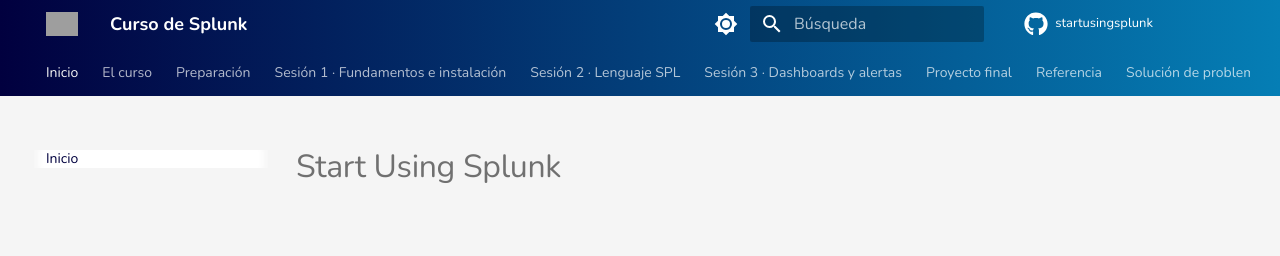
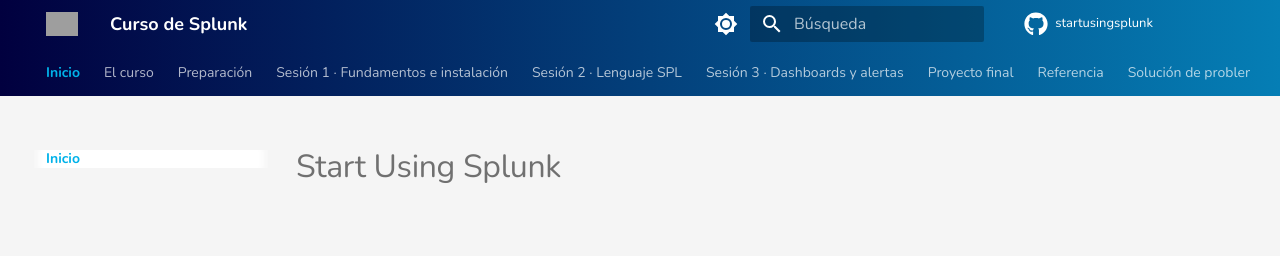
Before and after one commit to agile611/startusingsplunk, an MkDocs documentation site: the page built from docs/index.md, in a window 1280 px wide. Shown: the top 256 px of the page. Built offline with MkDocs 1.6.1 and Material for MkDocs 9.7.7, drawn with Linux system fonts in a browser that asks for light colours; grey boxes are pictures that could not be loaded.

Commit message:
new links

```diff
--- a/docs/assets/css/custom.css
+++ b/docs/assets/css/custom.css
@@ -40,7 +40,8 @@ body {
   color: #057eb5;
 }
 
-.md-typeset a:hover {
+.md-typeset a:hover,
+.md-typeset a:focus {
   color: #00b2e9;
 }
 
@@ -48,6 +49,15 @@ body {
 .md-nav__link,
 .md-search-result__link {
   color: #242424;
+}
+
+.md-nav__link--active,
+.md-nav__item .md-nav__link--active,
+.md-tabs__item--active,
+.md-tabs__link--active,
+.md-typeset a:active {
+  color: #00b2e9 !important;
+  font-weight: 700;
 }
 
 .md-sidebar--primary,
```
